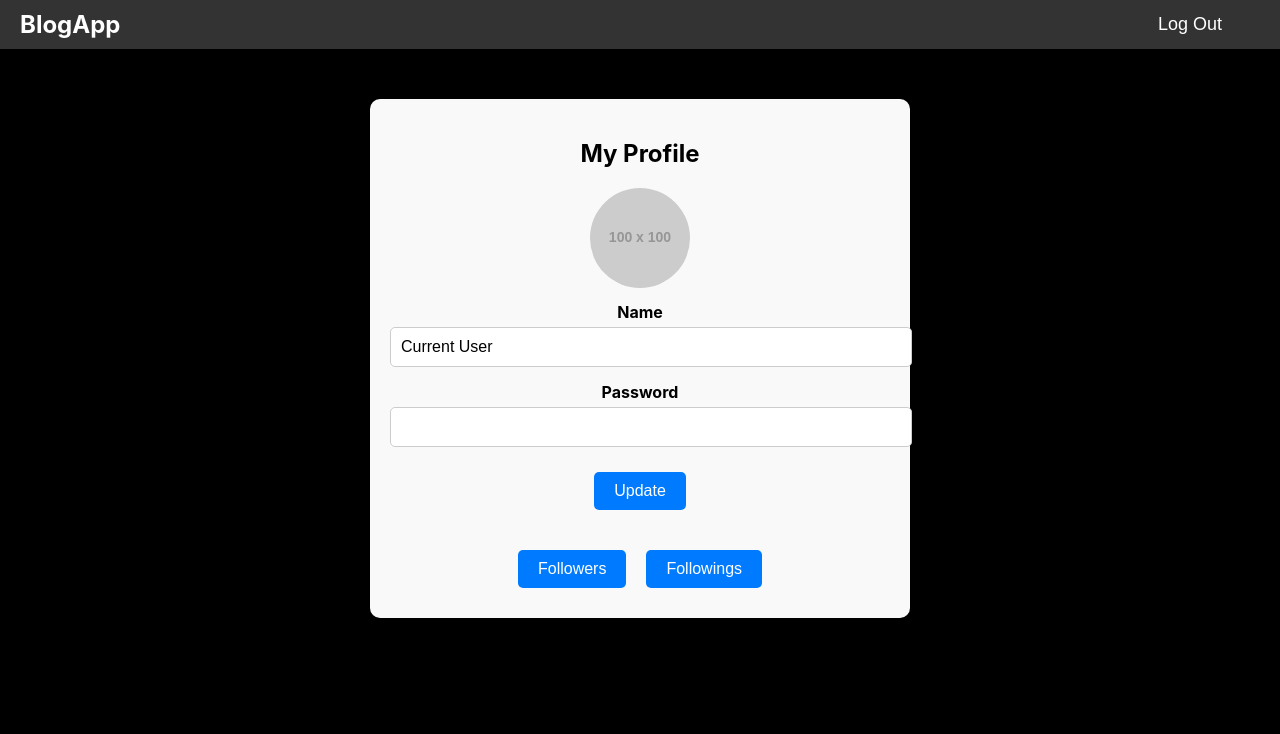
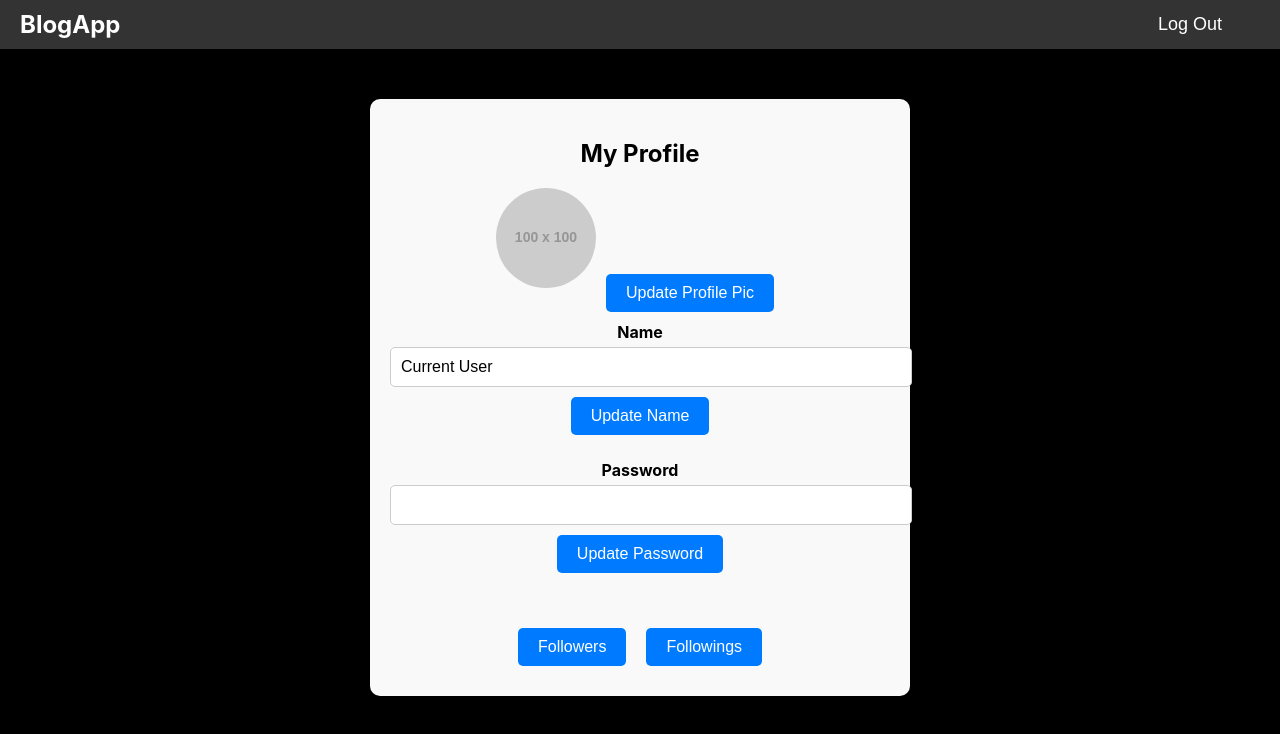
Before and after one commit to mfKamalMERN/Blogging_App_Frontend, a React (Create React App) app: page /profile in a window 1280 px wide. Shown: the top 734 px of the page. Built offline with nearby package versions, Linux system fonts and the light colour scheme.

Commit message:
Changes in Profile.jsx

```diff
--- a/src/Pages/Profile.jsx
+++ b/src/Pages/Profile.jsx
@@ -1,17 +1,18 @@
 import React, { useState } from 'react';
-// import { useHistory } from 'react-router-dom';
+import { useNavigate } from 'react-router-dom';
 import styles from '../Styles/Profile.module.css';
 import Navbar from '../Component/Navbar';
-import { useNavigate } from 'react-router-dom';
 
 const Profile = () => {
     const [name, setName] = useState('Current User'); // Replace with actual user data
     const [password, setPassword] = useState('');
+    const [File, setFile] = useState(null);
     const [profilePic, setProfilePic] = useState('https://via.placeholder.com/100'); // Replace with actual user data
-    const nav = useNavigate()
+    const nav = useNavigate();
 
     const handleNameChange = (e) => setName(e.target.value);
     const handlePasswordChange = (e) => setPassword(e.target.value);
+
     const handleProfilePicChange = (e) => {
         const file = e.target.files[0];
         if (file) {
@@ -23,9 +24,22 @@ const Profile = () => {
         }
     };
 
-    const handleSubmit = (e) => {
+    const handleNameUpdate = (e) => {
         e.preventDefault();
-        // Handle update logic here
+        // Handle name update logic here
+        alert('Name updated successfully');
+    };
+
+    const handlePasswordUpdate = (e) => {
+        e.preventDefault();
+        // Handle password update logic here
+        alert('Password updated successfully');
+    };
+
+    const handleProfilePicUpdate = (e) => {
+        e.preventDefault();
+        // Handle profile pic update logic here
+        alert('Profile picture updated successfully');
     };
 
     return (
@@ -33,20 +47,22 @@ const Profile = () => {
             <Navbar />
             <div className={styles.container}>
                 <h2>My Profile</h2>
-                <form onSubmit={handleSubmit} className={styles.form}>
+                <form className={styles.form}>
                     <div className={styles.profilePicContainer}>
                         <img src={profilePic} alt="Profile" className={styles.profilePic} />
                         <input type="file" onChange={handleProfilePicChange} className={styles.fileInput} />
+                        <button onClick={handleProfilePicUpdate} className={styles.button}>Update Profile Pic</button>
                     </div>
                     <div className={styles.inputGroup}>
                         <label>Name</label>
                         <input type="text" value={name} onChange={handleNameChange} className={styles.input} />
+                        <button onClick={handleNameUpdate} className={styles.button}>Update Name</button>
                     </div>
                     <div className={styles.inputGroup}>
                         <label>Password</label>
                         <input type="password" value={password} onChange={handlePasswordChange} className={styles.input} />
+                        <button onClick={handlePasswordUpdate} className={styles.button}>Update Password</button>
                     </div>
-                    <button type="submit" className={styles.button}>Update</button>
                 </form>
                 <div className={styles.followButtons}>
                     <button onClick={() => nav('/followers')} className={styles.button}>Followers</button>
```
